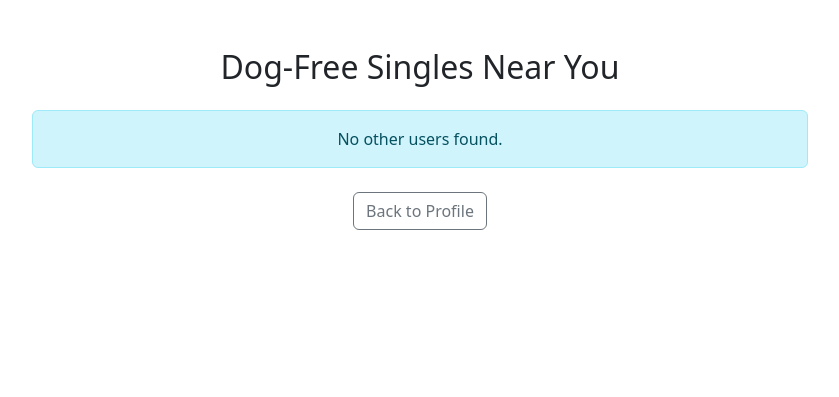
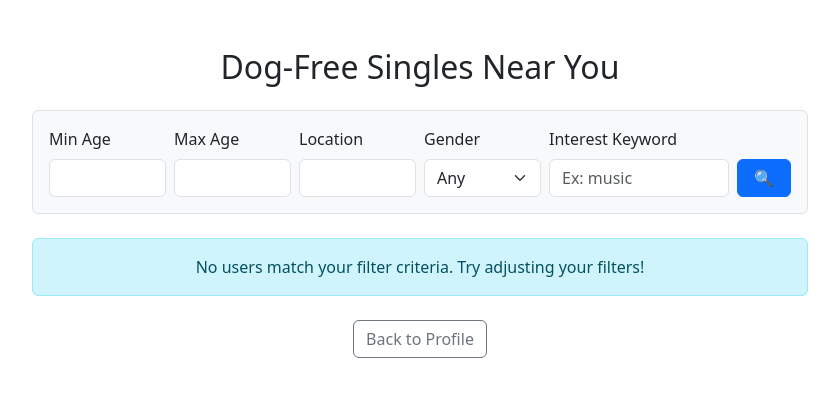
Before and after one commit to doremimo/DogFreeDatingApp, a Flask app: page /browse in a window 1280 px wide. Shown: the top 397 px of the page, without its empty margins (220-1059 px from the left). Run offline with Flask 3, Linux system fonts and the light colour scheme; the visitor is signed in with stand-in values (Sample User, id 1); data that the repository does not hold is empty.

Commit message:
Create a smart filter option

```diff
--- a/app.py
+++ b/app.py
@@ -147,46 +147,56 @@ def settings():
 
     return render_template("settings.html", data=result)
 
-@app.route("/browse")
+@app.route("/browse", methods=["GET", "POST"])
 def browse():
     if "username" not in session:
         return redirect(url_for("login"))
 
     conn = sqlite3.connect("users.db")
     c = conn.cursor()
+
+    # Get filter inputs
+    min_age = request.form.get("min_age")
+    max_age = request.form.get("max_age")
+    location_input = request.form.get("location", "").strip().lower()
+    gender_input = request.form.get("gender", "").strip().lower()
+    interest_input = request.form.get("interest", "").strip().lower()
+
+    # Fetch all other users
     c.execute("""
         SELECT display_name, username, age, location, favorite_animal,
-        dog_free_reason, profile_pic
+               dog_free_reason, profile_pic, bio, gender, interests
         FROM users
         WHERE username != ?
     """, (session["username"],))
-    users = c.fetchall()
+    all_users = c.fetchall()
     conn.close()
 
-    return render_template("browse.html", users=users)
+    # Score each user
+    def score_user(user):
+        score = 0
+        display_name, username, age, loc, _, _, _, _, gender, interests = user
+
+        if min_age and age and int(age) >= int(min_age):
+            score += 1
+        if max_age and age and int(age) <= int(max_age):
+            score += 1
+        if location_input and loc and location_input in loc.lower():
+            score += 1
+        if gender_input and gender and gender_input == gender.lower():
+            score += 1
+        if interest_input and interests and interest_input in interests.lower():
+            score += 1
+
+        return score
+
+    # Pair users with their score and sort by score
+    scored_users = [(user, score_user(user)) for user in all_users]
+    scored_users.sort(key=lambda x: x[1], reverse=True)
+
+    return render_template("browse.html", users=scored_users)
 
 
-@app.route("/like/<username>", methods=["POST"])
-def like(username):
-    if "username" not in session:
-        return redirect(url_for("login"))
-
-    liker = session["username"]
-    liked = username
-
-    conn = sqlite3.connect("users.db")
-    c = conn.cursor()
-
-    # Prevent duplicate likes
-    c.execute("SELECT 1 FROM likes WHERE liker = ? AND liked = ?", (liker, liked))
-    already_liked = c.fetchone()
-
-    if not already_liked:
-        c.execute("INSERT INTO likes (liker, liked) VALUES (?, ?)", (liker, liked))
-        conn.commit()
-
-    conn.close()
-    return redirect(url_for("browse"))
 
 
 @app.route("/matches")
@@ -224,6 +234,30 @@ def matches():
     conn.close()
 
     return render_template("matches.html", matches=match_list)
+
+
+@app.route("/like/<username>", methods=["POST"])
+def like(username):
+    if "username" not in session:
+        return redirect(url_for("login"))
+
+    liker = session["username"]
+    liked = username
+
+    conn = sqlite3.connect("users.db")
+    c = conn.cursor()
+
+    # Prevent duplicate likes
+    c.execute("SELECT 1 FROM likes WHERE liker = ? AND liked = ?", (liker, liked))
+    already_liked = c.fetchone()
+
+    if not already_liked:
+        c.execute("INSERT INTO likes (liker, liked) VALUES (?, ?)", (liker, liked))
+        conn.commit()
+
+    conn.close()
+    return redirect(url_for("browse"))
+
 
 
 @app.route("/messages/<username>", methods=["GET", "POST"])
--- a/templates/browse.html
+++ b/templates/browse.html
@@ -9,13 +9,47 @@
     <div class="container mt-5" style="max-width: 800px;">
         <h2 class="text-center mb-4">Dog-Free Singles Near You</h2>
 
+        <!-- 🔍 Filter Form -->
+        <form method="POST" class="mb-4 p-3 border rounded bg-light">
+            <div class="row g-2 align-items-end">
+                <div class="col-md-2">
+                    <label class="form-label">Min Age</label>
+                    <input type="number" name="min_age" class="form-control" min="18">
+                </div>
+                <div class="col-md-2">
+                    <label class="form-label">Max Age</label>
+                    <input type="number" name="max_age" class="form-control" max="99">
+                </div>
+                <div class="col-md-2">
+                    <label class="form-label">Location</label>
+                    <input type="text" name="location" class="form-control">
+                </div>
+                <div class="col-md-2">
+                    <label class="form-label">Gender</label>
+                    <select name="gender" class="form-select">
+                        <option value="">Any</option>
+                        <option value="Male">Male</option>
+                        <option value="Female">Female</option>
+                        <option value="Nonbinary">Nonbinary</option>
+                        <option value="Prefer not to say">Prefer not to say</option>
+                    </select>
+                </div>
+                <div class="col-md-3">
+                    <label class="form-label">Interest Keyword</label>
+                    <input type="text" name="interest" class="form-control" placeholder="Ex: music">
+                </div>
+                <div class="col-md-1 text-end">
+                    <button type="submit" class="btn btn-primary w-100">🔍</button>
+                </div>
+            </div>
+        </form>
+
         {% if users %}
             <div class="row g-4">
-                {% for user in users %}
+                {% for user, score in users %}
                     <div class="col-12">
                         <div class="card shadow-sm">
                             <div class="card-body text-center">
-
                                 {% if user[6] %}
                                     <div class="mb-3">
                                         <img src="{{ url_for('static', filename='profilepics/' + user[6]) }}" class="img-thumbnail" style="max-width: 120px;">
@@ -24,19 +58,25 @@
 
                                 <h4 class="card-title">{{ user[0] or user[1] }}</h4>
                                 <h6 class="card-subtitle text-muted mb-2">@{{ user[1] }}</h6>
+                                <p class="text-success small">Match Score: {{ score }}</p>
+
 
                                 <ul class="list-unstyled mb-3 text-start">
                                     <li><strong>Age:</strong> {{ user[2] or "?" }}</li>
                                     <li><strong>Location:</strong> {{ user[3] or "Unknown" }}</li>
                                     <li><strong>Favorite Animal:</strong> {{ user[4] or "Not shared" }}</li>
                                     <li><strong>Dog-Free Reason:</strong><br><em>{{ user[5] or "They didn’t say..." }}</em></li>
+                                    <li><strong>Bio:</strong> {{ user[7] or "" }}</li>
+                                    <li><strong>Gender:</strong> {{ user[8] or "" }}</li>
+                                    <li><strong>Interests:</strong> {{ user[9] or "" }}</li>
                                 </ul>
 
-                                <form action="{{ url_for('report', username=user[1]) }}" method="POST">
-                                    <button type="submit" class="btn btn-sm btn-danger">🚨 Report</button>
-                                </form>
                                 <form action="{{ url_for('like', username=user[1]) }}" method="POST" class="d-inline">
                                     <button type="submit" class="btn btn-sm btn-success">💚 Like</button>
+                                </form>
+
+                                <form action="{{ url_for('report', username=user[1]) }}" method="POST" class="d-inline">
+                                    <button type="submit" class="btn btn-sm btn-danger">🚨 Report</button>
                                 </form>
                             </div>
                         </div>
@@ -44,7 +84,7 @@
                 {% endfor %}
             </div>
         {% else %}
-            <div class="alert alert-info text-center">No other users found.</div>
+            <div class="alert alert-info text-center">No users match your filter criteria. Try adjusting your filters!</div>
         {% endif %}
 
         <div class="text-center mt-4">
```
Also changed, not shown: templates/settings.html (+23 -19 lines).
